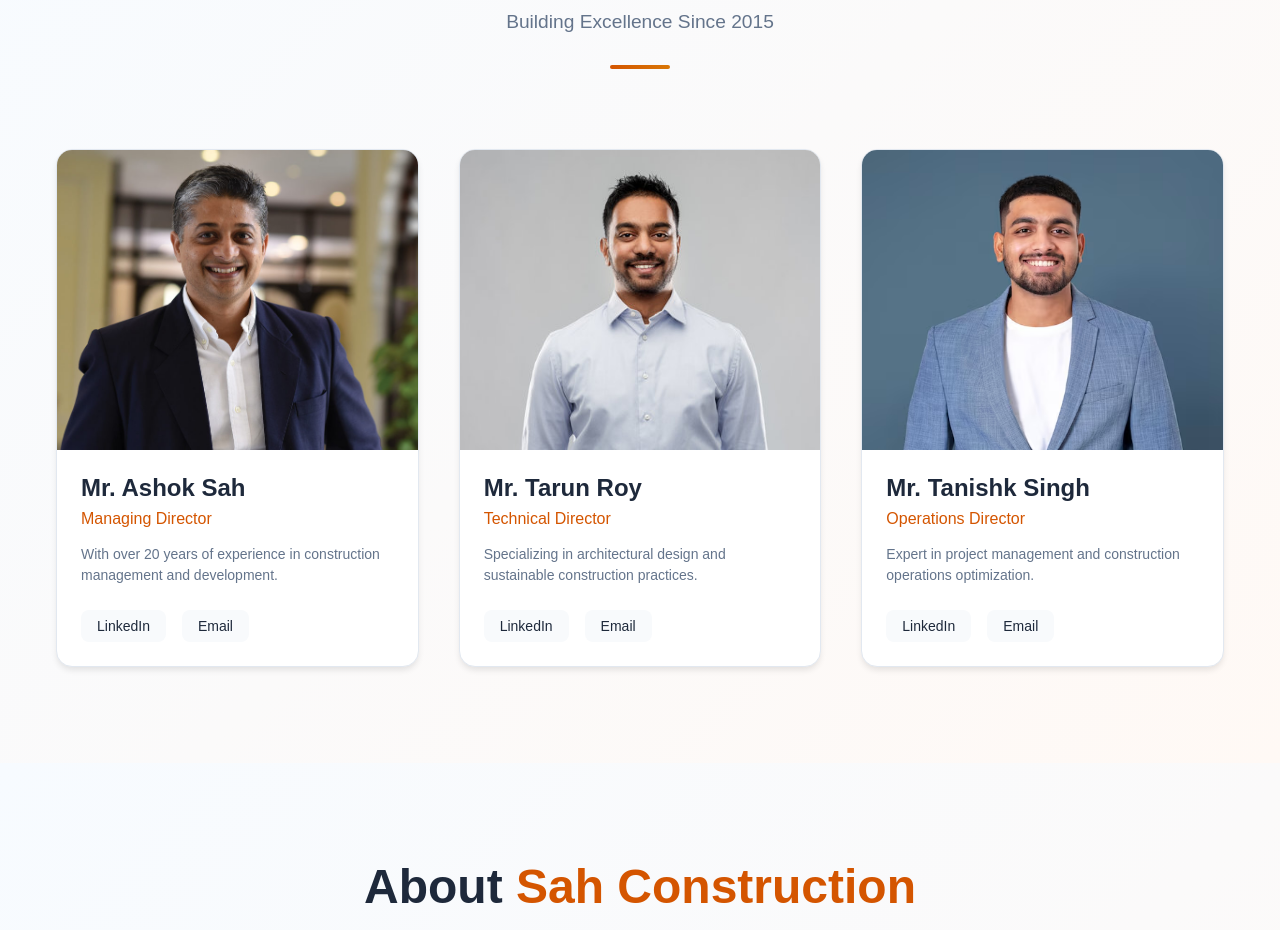
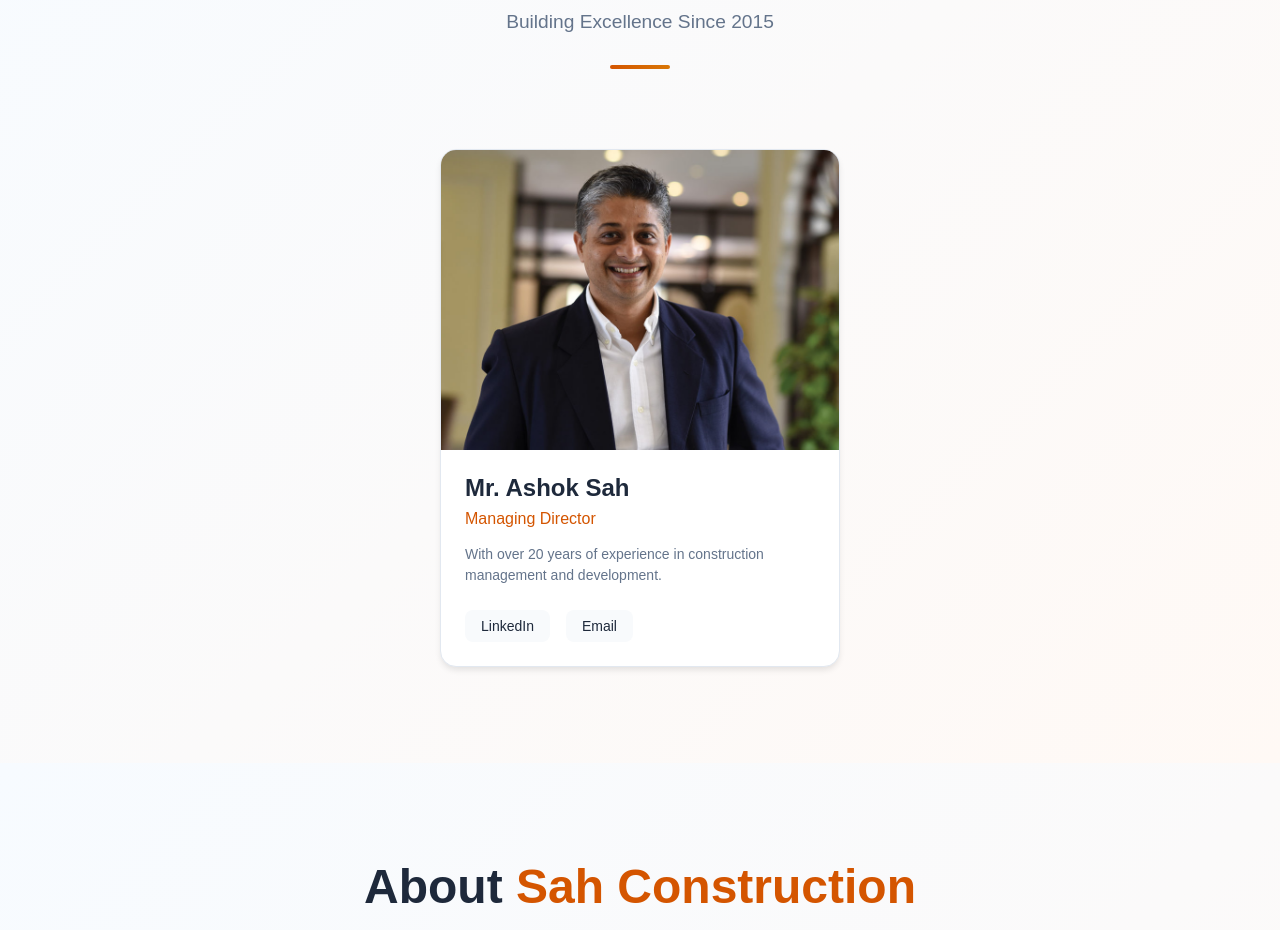
Before and after one commit to abhishek04012005/construction, a Next.js app: page / in a window 1280 px wide. Shown: the part 940-1870 px from the top of the page. Built offline with nearby package versions, Linux system fonts and the light colour scheme; no server answers.

Commit message:
Director

```diff
--- a/src/components/director/Director.tsx
+++ b/src/components/director/Director.tsx
@@ -1,9 +1,7 @@
-// src/components/director/Director.tsx
 import Image, { StaticImageData } from "next/image";
 import styles from "./director.module.css";
 import Director1Image from '../../assets/director/1.jpg'
-import Director2Image from '../../assets/director/2.jpg'
-import Director3Image from '../../assets/director/3.jpg'
+
 
 
 
@@ -29,29 +27,7 @@ const directorData: DirectorItem[] = [
       linkedin: "https://linkedin.com/in/johnsmith",
       email: "ashokkumarsah638@gmail.com",
     },
-  },
-  {
-    title: "Mr. Tarun Roy",
-    role: "Technical Director",
-    description:
-      "Specializing in architectural design and sustainable construction practices.",
-    image: Director2Image,
-    socialLinks: {
-      linkedin: "https://linkedin.com/in/sarahjohnson",
-      email: "sarah@example.com",
-    },
-  },
-  {
-    title: "Mr. Tanishk Singh",
-    role: "Operations Director",
-    description:
-      "Expert in project management and construction operations optimization.",
-    image: Director3Image,
-    socialLinks: {
-      linkedin: "https://linkedin.com/in/michaelchen",
-      email: "michael@example.com",
-    },
-  },
+  }
 ];
 
 const Director = () => {
--- a/src/components/director/director.module.css
+++ b/src/components/director/director.module.css
@@ -57,9 +57,11 @@
 
 .grid {
   display: grid;
-  grid-template-columns: repeat(auto-fit, minmax(300px, 1fr));
+  grid-template-columns: repeat(auto-fit, 400px);
   gap: 2.5rem;
   padding: 1rem;
+  align-items: center;
+  justify-content: center;
 }
 
 .card {
```
